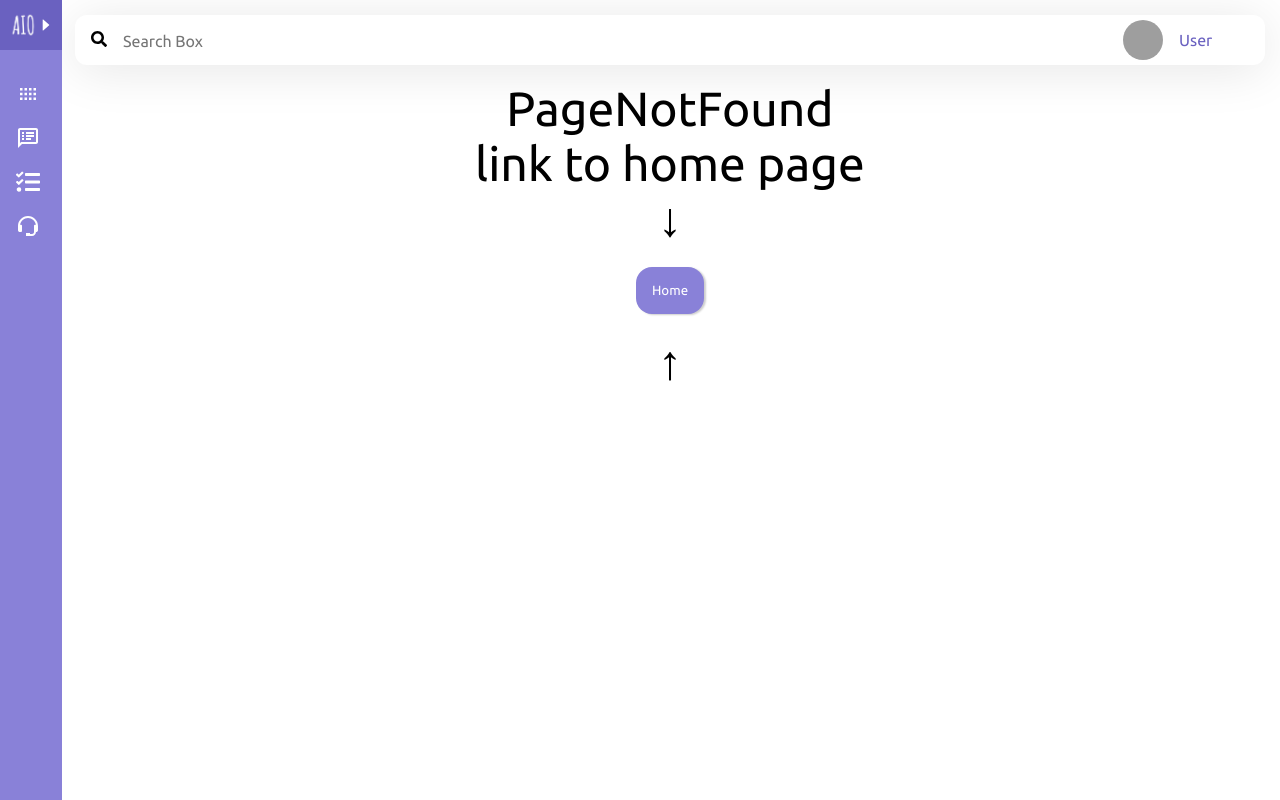
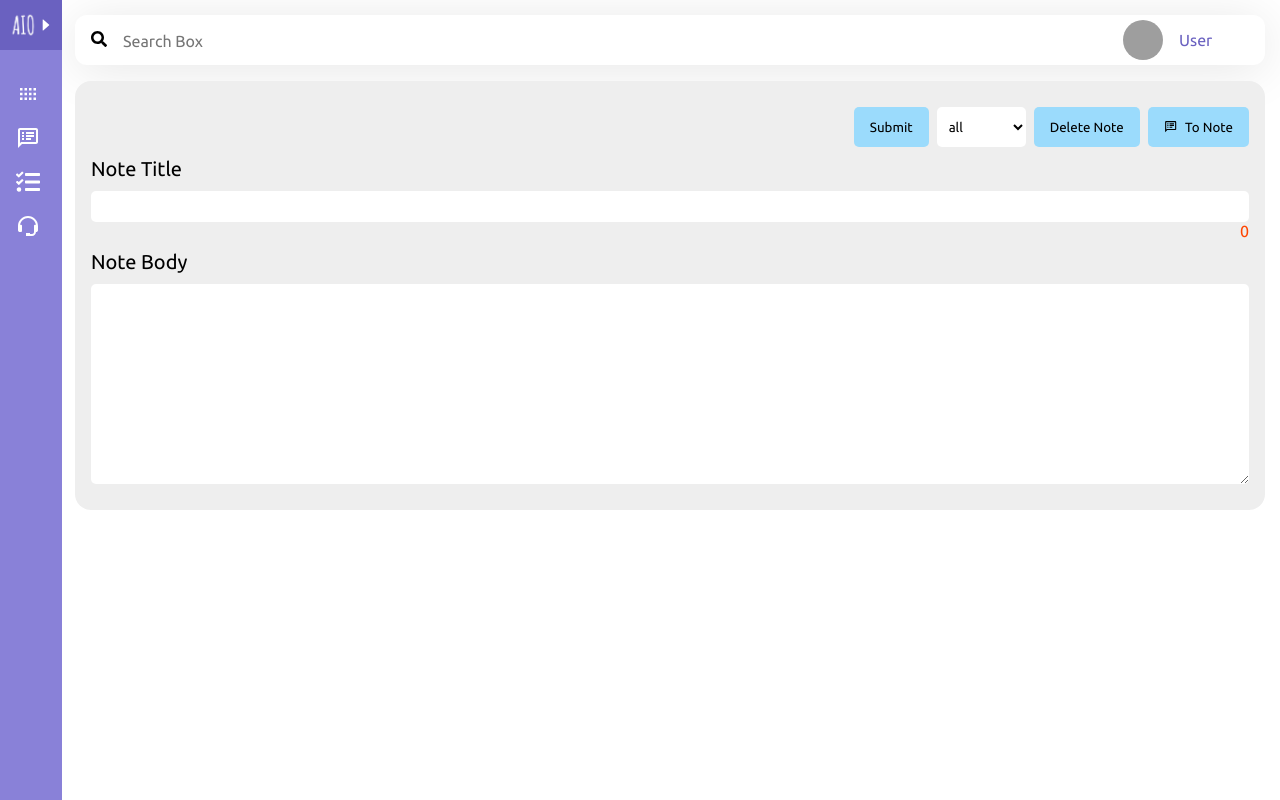
Before and after one commit to PavanGuptaZ/AIO, a React (Create React App) app: page /FullViewNotes/1 in a window 1280 px wide. Built offline with nearby package versions, Linux system fonts and the light colour scheme; grey boxes are pictures that could not be loaded.

Commit message:
Minnor Changes

```diff
--- a/src/App.css
+++ b/src/App.css
@@ -173,6 +173,17 @@ header {
         border: 2px solid #8981D8;
     }
 }
+.text03 {
+    padding: 0.5rem;
+    outline: none;
+    border: none;
+    background-color: #fff;
+    border-radius: 5px;
+
+    &:focus{
+        border: 1px solid gray;
+    }
+}
 
 .prioritySpanBox {
     display: flex;
@@ -254,7 +265,21 @@ header {
     border-radius: 5px;
     cursor: pointer;
     color: #fff;
-
+    flex-shrink: 0;
+    &:hover {
+        background-color: rgba(137, 129, 216, 0.5);
+    }
+}
+.btn03 {
+    background-color: #9BDBFC;
+    border: none;
+    outline: none;
+    padding: 0.5rem 1rem;
+    height: 40px;
+    border-radius: 5px;
+    cursor: pointer;
+    color: #000;
+    flex-shrink: 0;
     &:hover {
         background-color: rgba(137, 129, 216, 0.5);
     }
@@ -288,15 +313,26 @@ table,th,td{
     border-collapse: collapse;
 }
 td,th{
-    padding: 0.5rem 0.25rem;
+    padding: 0.75rem 0.25rem;
     text-align: center;
     /* border: 1px solid black; */
 }
 td{
-    border-bottom: 1px solid gray;
+    border: 1px solid gray;
     word-wrap: break-word;
 }
 th{
     background-color: #6A61C0;
     color: #fff;
 }
+
+.NotesView {
+    width: 100%;
+    padding: 1rem;
+    display: flex;
+    flex-direction: column;
+    position: relative;
+    background-color: #eee;
+    border-radius: 1rem;
+
+}
--- a/src/App.js
+++ b/src/App.js
@@ -1,5 +1,5 @@
 import './App.css';
-import { Notes, OverView, Support, Tasks, PageNotFound } from './Files/Pages';
+import { Notes, OverView, Support, Tasks, PageNotFound, NoteFullView } from './Files/Pages';
 import { Header, NavigatorNav, NoteViewer, TaskViewer, TagViewer } from './Files/Components';
 import { Routes, Route } from 'react-router-dom';
 import { useContext } from 'react';
@@ -27,6 +27,7 @@ function App() {
               <Route path="*" element={<PageNotFound />} />
             </Route>
             <Route path="support" element={<Support />} />
+            <Route path="FullViewNotes/:idNote" element={<NoteFullView />} />
             <Route path="*" element={<PageNotFound />} />
           </Routes>
         </div>
--- a/src/Files/Assets/InitialValues.js
+++ b/src/Files/Assets/InitialValues.js
@@ -1,27 +1,27 @@
 export const initial_notes = {
     "categories": ["all", "Personal", "Ideas"],
     "list": [{
-        "id": 1,
+        "id": "a",
         "head": "Personal Task",
         "body": "Buy groceries and laundry detergent.",
         "tag": "Personal",
         "time":new Date()
     }, {
-        "id": 2,
+        "id": "b",
         "head": "Work Meeting",
         "body": "Prepare for the team meeting at 2 PM.",
         "tag": "Work",
         "time":new Date()
 
     }, {
-        "id": 3,
+        "id": "c",
         "head": "Projects_Ideas",
         "body": "Brainstorm new app ideas.",
         "tag": "Ideas",
         "time":new Date()
 
     }, {
-        "id": 3,
+        "id": "d",
         "head": "Sample",
         "body": "Collect some ideas",
         "tag": "all",
@@ -41,25 +41,25 @@ export const initial_notes = {
 export const initial_tasks = {
     "categories": ["all", "Personal", "Work"],
     "list": [{
-        "id": 1,
+        "id": "a",
         "completed": true,
         "body": "Buy groceries",
         "tag": "Personal",
         "priority": "low"
     }, {
-        "id": 2,
+        "id": "b",
         "completed": false,
         "body": "Finish homework assignment",
         "tag": "Work",
         "priority": "normal"
     }, {
-        "id": 3,
+        "id": "c",
         "completed": true,
         "body": "to be known",
         "tag": "all",
         "priority": "high"
     }, {
-        "id": 4,
+        "id": "d",
         "completed": false,
         "body": "Read A book",
         "tag": "Work",
--- a/src/Files/Components/NameDetails.jsx
+++ b/src/Files/Components/NameDetails.jsx
@@ -3,8 +3,8 @@ import React, { useEffect, useState } from 'react'
 export const NameDetails = () => {
     const [toggel, setToggel] = useState(true)
     const [name, setname] = useState(() => {
-        let value = localStorage.getItem("name") || "Right Click here";
-        if (value !== "Right Click here") {
+        let value = localStorage.getItem("name") || "name here";
+        if (value !== "name here") {
             setToggel(false)
         }
         return value
--- a/src/Files/Components/NotesBlock.jsx
+++ b/src/Files/Components/NotesBlock.jsx
@@ -1,13 +1,29 @@
-import React, { useContext } from 'react'
+import React, { useContext } from 'react';
 import { editorOpener, notesContext } from '../Hooks/useContextProvider';
 import { useGetTime } from '../Hooks';
+import { useNavigate } from 'react-router-dom';
 
 export const NotesBlock = ({ element }) => {
     const { setEditorViewer } = useContext(editorOpener);
     const { dispatchNotes } = useContext(notesContext)
     let { head, body, id, tag, time } = element;
+    let navigator = useNavigate()
     const handleClick = () => {
         setEditorViewer((pre) => ({ ...pre, notes: true }))
+        dispatchNotes({
+            type: "ADD_TO_ONEDITOR",
+            payload: {
+                "head": head,
+                "body": body,
+                "id": id,
+                "tag": tag,
+                "time": time
+            }
+        })
+    }
+    const handleRightClick = (e) => {
+        e.preventDefault();
+        navigator(`/FullViewNotes/${id}`);
         dispatchNotes({
             type: "ADD_TO_ONEDITOR",
             payload: {
@@ -22,29 +38,29 @@ export const NotesBlock = ({ element }) => {
     let lastUpdateTime = useGetTime(new Date().getTime(), new Date(time).getTime())
     let message = lastUpdate(lastUpdateTime)
     return (
-        <div className='NotesBlock' onClick={handleClick}>
+        <div className='NotesBlock' onClick={handleClick} onContextMenu={(e)=>handleRightClick(e)}>
             {tag !== "all" && <span style={{
                 background: "#8981D8", textAlign: "end", position: "absolute", top: "10px", right: "10px",
                 padding: "0.125rem 0.25rem", borderRadius: "5px", color: "#fff", fontSize: "0.75rem"
             }}>{tag}</span>}
-            <div style={{color:"gray"}}>{message}</div>
-            <div style={{ fontWeight: "500", marginBottom: "0.75rem", fontSize: "1.25rem",margin:"10px 0" }}>{head}</div>
-            <div style={{textOverflow:"ellipsis",overflow:"hidden"}}>{body}</div>
+            <div style={{ color: "gray" }}>{message}</div>
+            <div style={{ fontWeight: "500", marginBottom: "0.75rem", fontSize: "1.25rem", margin: "10px 0" }}>{head}</div>
+            <div style={{ textOverflow: "ellipsis", overflow: "hidden" }}>{body}</div>
             {/* <div>{time}</div> */}
         </div>
     )
 }
 function lastUpdate(value) {
-    let { minutes, hours, days ,months } =value;
+    let { minutes, hours, days, months } = value;
     let returnValue;
     if (minutes < 1) {
         returnValue = "just Now"
-    } else if(hours < 1){
-         returnValue = "less than a Hour"
-    } else if(days < 1){
+    } else if (hours < 1) {
+        returnValue = "less than a Hour"
+    } else if (days < 1) {
         returnValue = `${hours} hours ago`
-    } else if(months < 30){
-        returnValue=`${days} days ago`
+    } else if (months < 30) {
+        returnValue = `${days} days ago`
     }
     return returnValue;
 }
--- /dev/null
+++ b/src/Files/Pages/NoteFullView.jsx
@@ -0,0 +1,119 @@
+import React, { useContext, useState } from 'react';
+import { useNavigate, useParams } from 'react-router-dom';
+import { notesContext } from '../Hooks/useContextProvider';
+import { v4 as uuid } from 'uuid';
+import { MdOutlineSpeakerNotes } from 'react-icons/md';
+
+
+export const NoteFullView = () => {
+    const { notes, dispatchNotes } = useContext(notesContext);
+    const navigator = useNavigate();
+
+    let { idNote } = useParams()
+    let note = notes.list.find((ele) => ele.id === idNote);
+    let check = note !== undefined;
+    // console.log(idNote,note);
+
+    let newDate = new Date().toISOString();
+
+    const [text, setText] = useState({
+        "head": check ? notes.onEditor.head : "",
+        "body": check ? notes.onEditor.body : "",
+        "id": check ? notes.onEditor.id : "",
+        "tag": check ? notes.onEditor.tag : "all",
+        "time": check ? notes.onEditor.time : newDate
+    });
+    const [checkLength, setCheckLength] = useState({ head: false, body: false });
+    const handleChangeHead = (e) => {
+        setText(element => ({ ...element, "head": e.target.value }))
+    }
+    const handleChangeBody = (e) => {
+        setText(element => ({ ...element, "body": e.target.value }))
+    }
+    const handleChangeTag = (e) => {
+        setText(element => ({ ...element, "tag": e.target.value }))
+    }
+    const handlePageChange = (e) => {
+        navigator("/notes/all");
+        CloseNotes();
+    }
+    const handleSubmit = () => {
+        if (text.head.trim().length < 1 || text.head.trim().length > 50) {
+            setCheckLength((pre) => ({ ...pre, head: true }));
+            return;
+        };
+        if (text.body.trim().length < 1) {
+            setCheckLength((pre) => ({ ...pre, body: true }));
+            return;
+        }
+        if (check) {
+            dispatchNotes({
+                type: "UPDATE_NOTE",
+                payload: {
+                    "head": text.head.trim(),
+                    "body": text.body.trim(),
+                    "id": text.id,
+                    "tag": text.tag,
+                    "time": newDate
+                }
+            })
+        } else {
+            dispatchNotes({
+                type: "ADDNOTE",
+                payload: {
+                    "id": uuid(),
+                    "head": text.head.trim(),
+                    "body": text.body.trim(),
+                    "tag": text.tag,
+                    "time": newDate
+                }
+            })
+        }
+        CloseNotes();
+    }
+    const DeleteNotes = () => {
+        dispatchNotes({
+            type: "DELETE_NOTE",
+            payload: {
+                "id": text.id
+            }
+        })
+        CloseNotes();
+        navigator("/notes/all")
+    }
+    const CloseNotes = () => {
+        dispatchNotes({
+            type: "REMOVE_ONEDITOR",
+            payload: 0
+        })
+    }
+    return (
+        <div className='NotesView'>
+            <div style={{ display: "flex", flexDirection: "column", margin: "10px 0" }}>
+                <div style={{ display: "flex", justifyContent: "flex-end", flexWrap: "wrap", gap: "0.5rem", alignItems: "center" }}>
+                    <button onClick={handleSubmit} className='btn03'>{!check ? "Submit" : "Update"}</button>
+                    <select value={text.tag} className='text03' onChange={handleChangeTag} style={{ cursor: "pointer", height: "40px" }}>
+                        {notes.categories.map((tags) => (<option key={tags} value={tags}>{tags}</option>))}
+                    </select>
+                    <button onClick={DeleteNotes} className='btn03'>Delete Note</button>
+                    <button onClick={handlePageChange} className='btn03'
+                        style={{ display: "flex", alignItems: "center", gap: "0.5rem" }}><MdOutlineSpeakerNotes /> To Note</button>
+                </div>
+                <label className='label01' htmlFor="notetitle" >Note Title</label>
+                <input className='text03' id='notetitle'
+                    type="text" value={text.head}
+                    onChange={(e) => handleChangeHead(e)} />
+                <div style={{ textAlign: "end" }}>
+                    {checkLength.head && <label htmlFor="notetitle" style={{ color: "orangered", textAlign: "center" }}>Maximum 50 characters only you have </label>}
+                    <label htmlFor="notetitle" style={{ color: text.head.length < 50 && text.head.length > 1 ? "green" : "orangered", textAlign: "center" }}>{text.head.length}</label>
+                </div>
+                <label className='label01' htmlFor="notebody">Note Body</label>
+                <textarea className='text03' id='notebody'
+                    type="text" value={text.body}
+                    onChange={(e) => handleChangeBody(e)}
+                    style={{ resize: "vertical", minHeight: "200px" }} />
+                {checkLength.body && <label htmlFor="notebody" style={{ color: "orangered", textAlign: "center" }}>minimum characters Required</label>}
+            </div>
+        </div>
+    )
+}
--- a/src/Files/Pages/Support.jsx
+++ b/src/Files/Pages/Support.jsx
@@ -1,4 +1,5 @@
-import React from 'react'
+import React, { useState } from 'react';
+import { useNavigate } from 'react-router-dom';
 
 export const Support = () => {
   const style01 = {
@@ -7,18 +8,37 @@ export const Support = () => {
     margin: "10px 0",
     textAlign: "center"
   }
+  const [viewNote, setViewNote] = useState({ view: false, text: "" })
+  const navigator = useNavigate();
+  const handleViewNote = () => {
+    setViewNote((pre) => ({ ...pre, view: !viewNote.view }))
+  }
+  const handleClearEverything = (e) => {
+    e.preventDefault();
+    if (viewNote.text === "Yes Clear") {
+      localStorage.clear();
+      navigator("/");
+      window.location.reload();
+    } else {
+      return
+    }
+
+  }
 
   return (
     <div style={{ display: "flex", alignItems: "center", justifyContent: "center", flexDirection: "column" }}>
       <div>
         <div style={style01}>Website ShortCuts</div>
         <table style={{ width: "fit-content" }}>
+          <thead>
             <tr>
               <th>Shortcuts</th>
               <th>Page</th>
               <th>description</th>
               <th>Working?</th>
             </tr>
+          </thead>
+          <tbody>
             <tr>
               <td rowSpan={2}>Escape</td>
               <td>overview, Notes and Tasks</td>
@@ -31,13 +51,13 @@ export const Support = () => {
               <td>Yes</td>
             </tr>
             <tr>
-            <td>Ctrl + N</td>
+              <td>Ctrl + " "</td>
               <td>overview, Notes and Tasks</td>
               <td>New Entry</td>
               <td>no</td>
             </tr>
             <tr>
-            <td rowSpan={2}>Right Click</td>
+              <td rowSpan={2}>Right Click, <br /> long Press in touch Screen</td>
               <td>Notes and Tasks</td>
               <td>To Rename Categorys</td>
               <td>Yes</td>
@@ -47,10 +67,43 @@ export const Support = () => {
               <td>Change Greeting Name</td>
               <td>Yes</td>
             </tr>
+            <tr>
+              <td>left Click</td>
+              <td>Notes  and tasks</td>
+              <td>Open Editing View</td>
+              <td>Yes</td>
+            </tr>
+            <tr>
+              <td>Right Click, <br /> long Press in touch Screen</td>
+              <td>Notes only</td>
+              <td>Full Editing View</td>
+              <td>Yes</td>
+            </tr>
+          </tbody>
         </table>
       </div>
+      <div>
+        <button onClick={(handleViewNote)} className='btn02' style={{ margin: "10px" }} >clear EveryThing</button>
+      </div>
       <div style={{ maxWidth: "800px", margin: "10px" }}>
-      Under Construction......
+        {viewNote.view &&
+          <div>
+            <form action="" onSubmit={(e) => handleClearEverything(e)} style={{
+              display: "flex", justifyContent: "center", gap: "0.5rem",flexDirection:"column",alignItems:"center",
+              border: "1px solid gray", margin: "0.5rem", padding: "0.5rem",paddingBottom:"1rem", borderRadius: "0.75rem"
+            }}>
+              <label className='label01' htmlFor="clearEverthingText">Enter "Yes Clear" here</label>
+              <div>
+              <input className='text02' id='clearEverthingText' type="text" style={{borderTopRightRadius:"0",borderBottomRightRadius:"0"}}
+                value={viewNote.text}
+                onChange={(e) => setViewNote((pre) => ({ ...pre, text: e.target.value }))} />
+              <input className='btn02' type="submit" style={{borderTopLeftRadius:"0",borderBottomLeftRadius:"0"}} />
+              </div>
+            </form>
+          </div>}
+          <div style={{textAlign:"center"}}>
+        Still under Construction......
+          </div>
 
       </div>
     </div>
--- a/src/Files/Pages/index.js
+++ b/src/Files/Pages/index.js
@@ -2,4 +2,5 @@ export { OverView } from './OverView.jsx';
 export { Notes } from './Notes.jsx';
 export { Tasks } from './Tasks.jsx';
 export { Support } from './Support.jsx';
+export { NoteFullView } from './NoteFullView.jsx';
 export { PageNotFound } from './PageNotFound.jsx';
```
Lines whose indentation alone changed are shown as unchanged.
